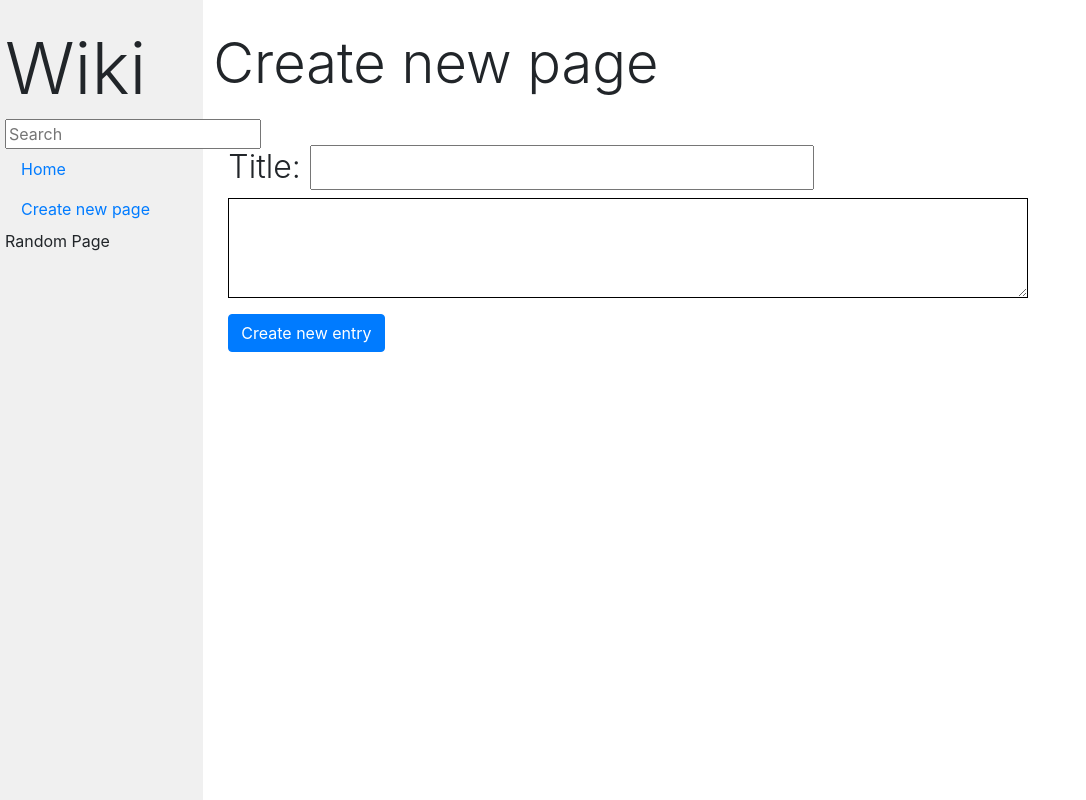
After one commit to mpaya5/wiki, a Django app: page /create in a window 1280 px wide. The commit adds this page. Shown: the whole page, without its empty margins (0-1086 px from the left). Run offline with Django 3.2, Linux system fonts and the light colour scheme; some libraries are stand-ins or nearby versions.

Commit message:
Tasks done: New Page

```diff
--- a/encyclopedia/static/encyclopedia/styles.css
+++ b/encyclopedia/static/encyclopedia/styles.css
@@ -13,8 +13,10 @@ h1 {
 }
 
 textarea {
-    height: 90vh;
-    width: 80%;
+    height: 100px;
+    width: 800px;
+    font-size: 46px;
+    border: 1px solid black;
 }
 
 .main {
@@ -36,3 +38,9 @@ textarea {
 .sidebar h2 {
     margin-top: 5px;
 }
+
+.post-title {
+    font-size: 3.5rem !important;
+    font-weight: 300 !important;
+    line-height: 1.2 !important;
+}
--- /dev/null
+++ b/encyclopedia/templates/encyclopedia/create.html
@@ -0,0 +1,26 @@
+
+{% extends 'encyclopedia/layout.html' %}
+
+{% block title %}
+    Create new page
+{% endblock %}
+
+{% block body %}
+    <h1 class="display-4 mb-5">Create new page</h1>
+
+    <form action="{% url 'create' %}" method="post">
+        {% csrf_token %}
+        <div class="container">
+            <div class="form-group">
+                <h6 class="post-title" style="font-size: 2.0rem !important;
+                font-weight: 300 !important;
+                line-height: 1.2 !important;">Title: {{post.title}}</h6>
+                    {{post.textarea}}
+                <br>
+                <input type="submit" class="btn btn-primary" style="margin-top: 10px;" value="Create new entry">
+            </div>
+        </div>
+
+
+    </form>
+{% endblock %}
--- a/encyclopedia/templates/encyclopedia/layout.html
+++ b/encyclopedia/templates/encyclopedia/layout.html
@@ -20,7 +20,7 @@
                     <a class="nav-link" href="{% url 'index' %}">Home</a>
                 </div>
                 <div>
-                    Create New Page
+                    <a class="nav-link" href="{% url 'create' %}">Create new page</a>
                 </div>
                 <div>
                     Random Page
--- a/encyclopedia/urls.py
+++ b/encyclopedia/urls.py
@@ -4,5 +4,6 @@ from . import views
 
 urlpatterns = [
     path("", views.index, name="index"),
-    path("wiki/<str:title>", views.entry, name="entry")
+    path("wiki/<str:title>", views.entry, name="entry"),
+    path("create", views.create, name="create")
 ]
--- a/encyclopedia/views.py
+++ b/encyclopedia/views.py
@@ -14,6 +14,10 @@ class Search(forms.Form):
         'class': 'myfieldclass',
         'placeholder': 'Search'
         }))
+
+class Post(forms.Form):
+    title = forms.CharField(label = "Title")
+    textarea = forms.CharField(widget=forms.Textarea(), label='')
 
 def index(request):
     entries = util.list_entries()
@@ -70,3 +74,38 @@ def entry(request, title):
         return render(request, "encyclopedia/entry.html", context)
     else:
         return render(request, "encyclopedia/error.html", {"message": "The requested page was not found."})
+
+
+def create(request):
+    # if this is a POST request we need to process the form data
+    if request.method == 'POST':
+        # create a form instance and populate it with data from the request:
+        form = Post(request.POST)
+        # check whether it's valid:
+        if form.is_valid():
+            # process the data in form.cleaned_data as required
+            title = form.cleaned_data["title"]
+            textarea = form.cleaned_data["textarea"]
+            entries = util.list_entries()
+            if title in entries:
+                return render (request, "encyclopedia/error.html", {
+                    "form": Search(),
+                    "message": "Page already exist"
+                })
+            else:
+                util.save_entry(title, textarea)
+                page = util.get_entry(title)
+                page_converted = markdwn.convert(page)
+
+                context = {
+                    'form': Search(),
+                    'page': page_converted,
+                    'title': title
+                }
+
+                return render(request, "encyclopedia/entry.html", context)
+    else:
+        return render(request, "encyclopedia/create.html", {
+            "form": Search(),
+            "post": Post()
+        })
```
Also changed, not shown: entries/Javascript.md (added, +5 -0 lines).
